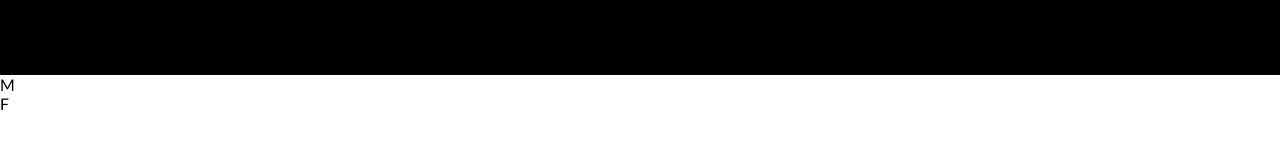
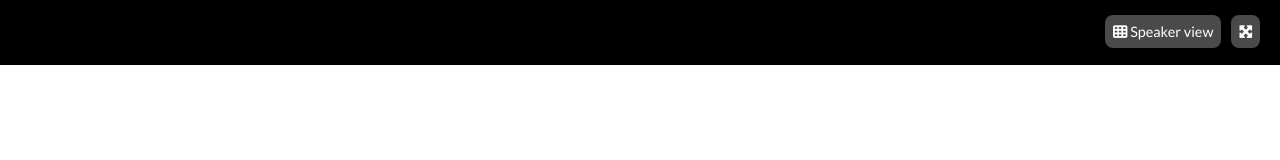
Before and after one commit to LucaFabbozzo/html-css-zoom, a plain HTML site: page index.html in a window 1280 px wide. Drawn offline with Linux system fonts and the light colour scheme.

Commit message:
[add] header

```diff
--- a/css/style.css
+++ b/css/style.css
@@ -9,6 +9,7 @@
 /* general */
 body {
   font-family: 'Lato', sans-serif;
+  color: #FFFFFF;
 }
 
 
@@ -22,7 +23,26 @@ body {
 /* header */
 
 header {
-  height: 75px;
+  height: 65px;
   background-color: #000000;
+  position: relative;
+  font-size: 0.9rem;
+}
 
+header nav ul {
+  cursor: pointer;
+  list-style: none;
+  position: absolute;
+  top: 0;
+  right: 0;
+  padding-top: 15px;
+  padding-right: 20px;
 }
+
+header nav ul li {
+  margin-left: 10px;
+  display: inline-block;
+  background-color: #4A4A4A;
+  padding: 8px;
+  border-radius: 8px;
+}
--- a/index.html
+++ b/index.html
@@ -12,11 +12,11 @@
   <title>Zoom</title>
 </head>
 <body>
-  <header>
+  <header class="d-flex">
     <nav>
-      <ul>
+      <ul class="d-flex">
         <li>
-          <i class="fa-thin fa-table-cells"></i>
+          <i class="fa-solid fa-table-cells"></i>
           <span>Speaker view</span>
         </li>
         <li>
```
